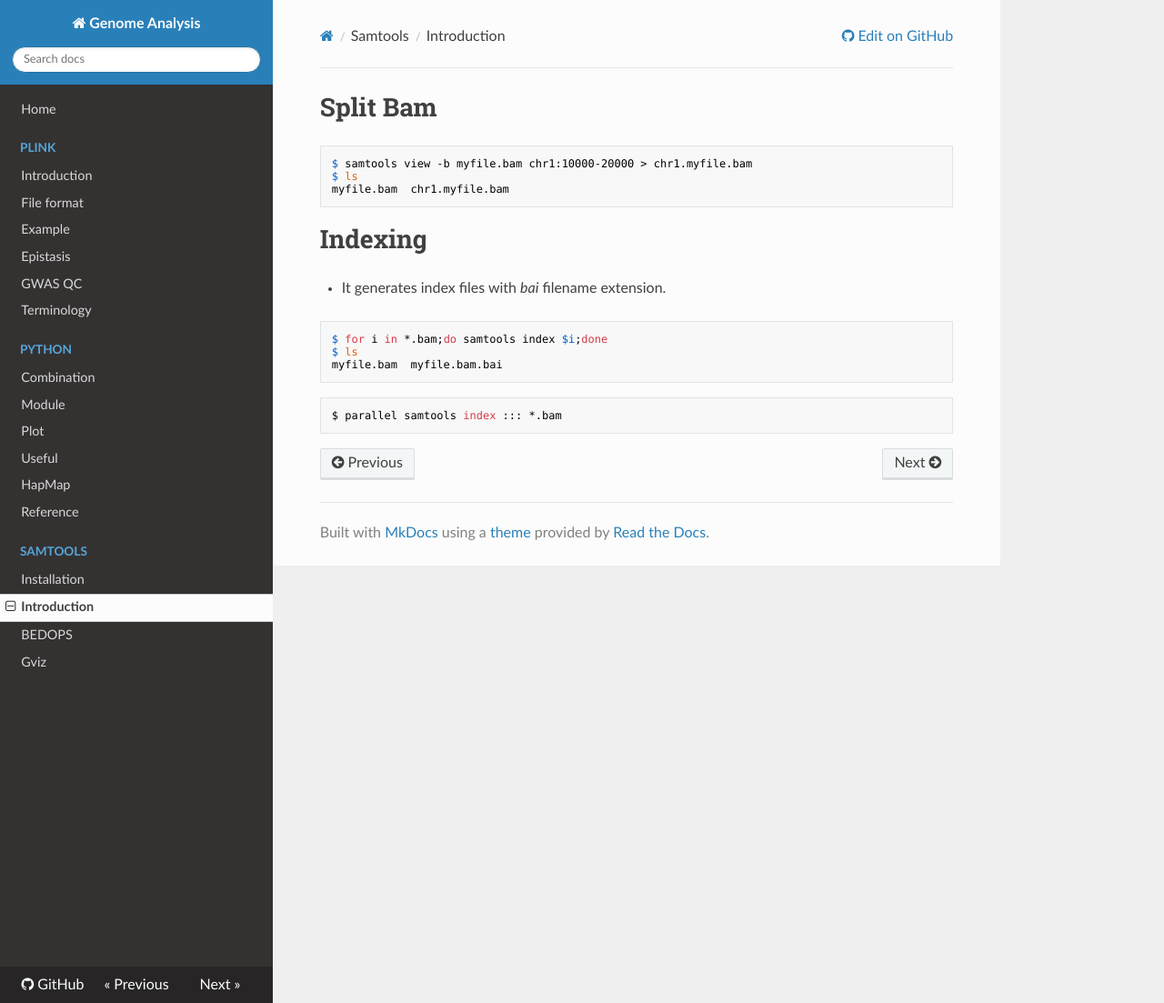
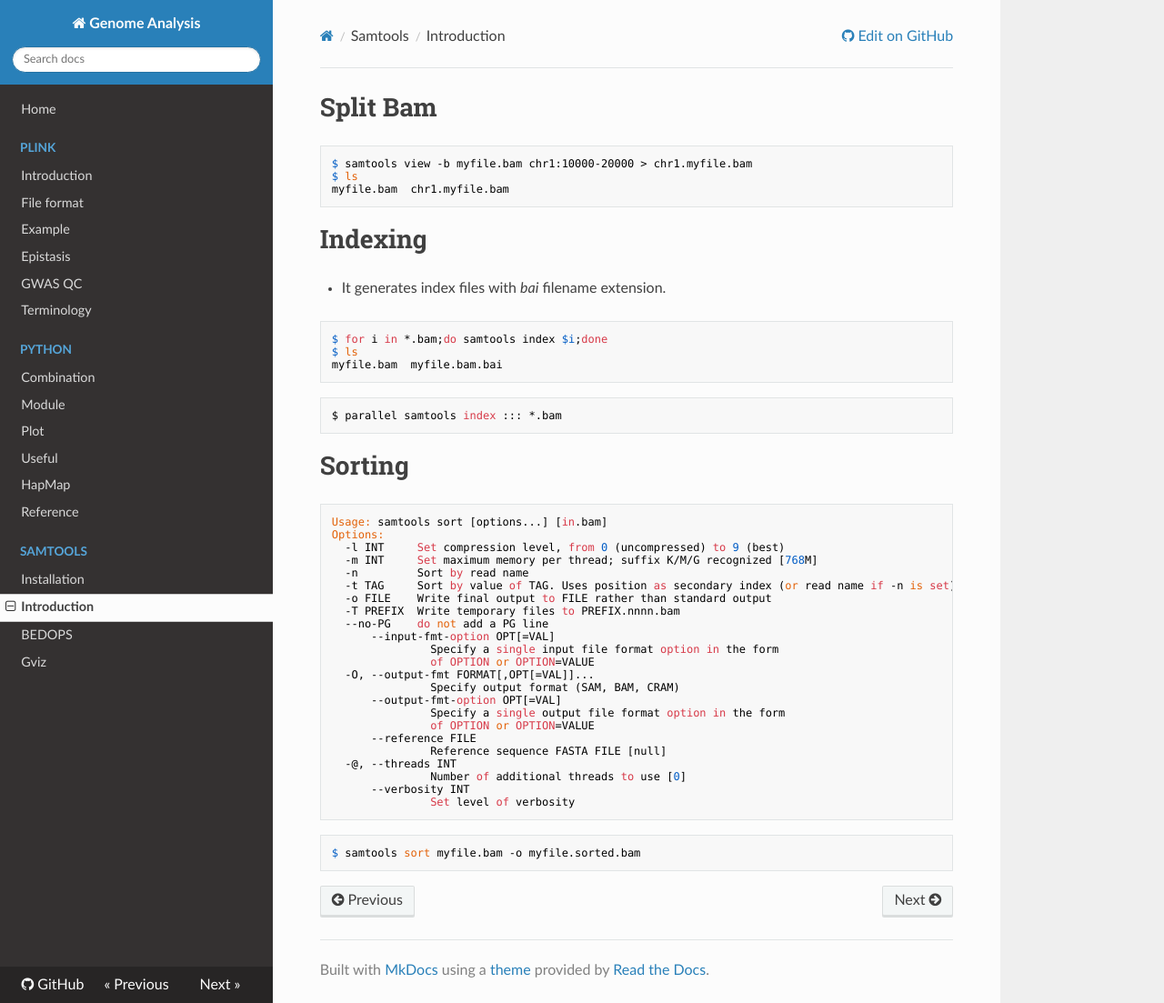
Before and after one commit to WonyoungCho/plink, an MkDocs documentation site: the page built from docs/samtools_int.md, in a window 1280 px wide and 1103 px high. Shown: the whole window at 91% size. Built offline with MkDocs 1.6.1, drawn with Linux system fonts in a browser that asks for light colours; nearby versions of some CDN libraries; old or Windows-style settings are respelled for this version of MkDocs.

Commit message:
Update samtools_int.md

````diff
--- a/docs/samtools_int.md
+++ b/docs/samtools_int.md
@@ -17,3 +17,33 @@ myfile.bam  myfile.bam.bai
 ```
 $ parallel samtools index ::: *.bam
 ```
+
+# Sorting
+```
+Usage: samtools sort [options...] [in.bam]
+Options:
+  -l INT     Set compression level, from 0 (uncompressed) to 9 (best)
+  -m INT     Set maximum memory per thread; suffix K/M/G recognized [768M]
+  -n         Sort by read name
+  -t TAG     Sort by value of TAG. Uses position as secondary index (or read name if -n is set)
+  -o FILE    Write final output to FILE rather than standard output
+  -T PREFIX  Write temporary files to PREFIX.nnnn.bam
+  --no-PG    do not add a PG line
+      --input-fmt-option OPT[=VAL]
+               Specify a single input file format option in the form
+               of OPTION or OPTION=VALUE
+  -O, --output-fmt FORMAT[,OPT[=VAL]]...
+               Specify output format (SAM, BAM, CRAM)
+      --output-fmt-option OPT[=VAL]
+               Specify a single output file format option in the form
+               of OPTION or OPTION=VALUE
+      --reference FILE
+               Reference sequence FASTA FILE [null]
+  -@, --threads INT
+               Number of additional threads to use [0]
+      --verbosity INT
+               Set level of verbosity
+```
+```
+$ samtools sort myfile.bam -o myfile.sorted.bam
+```
````
